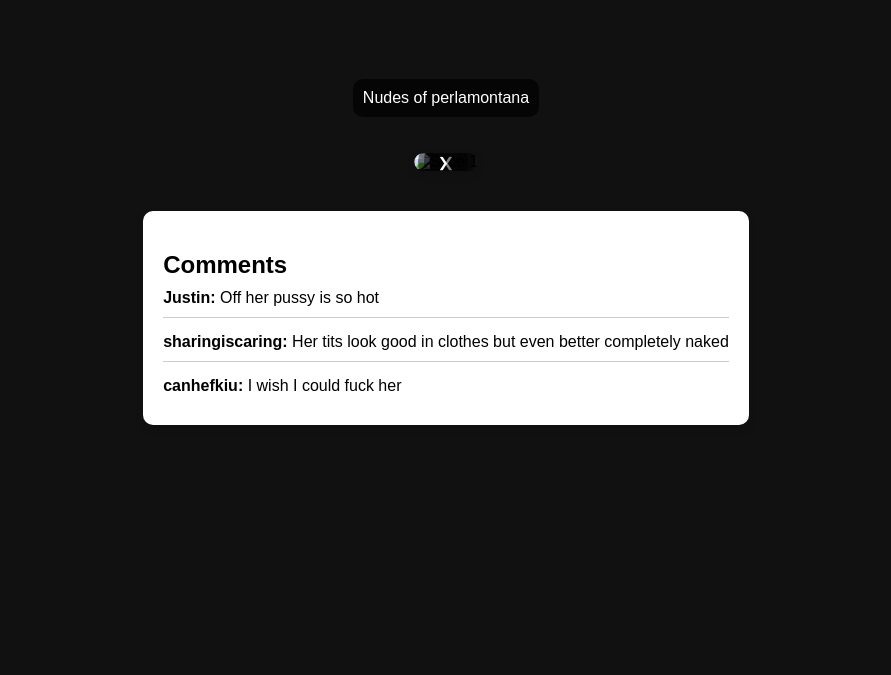
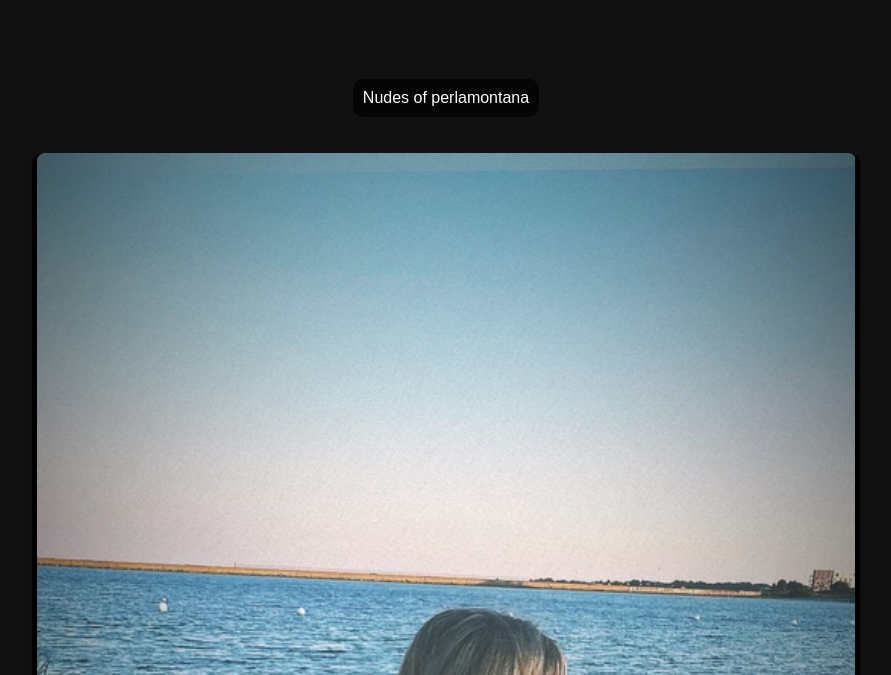
Before and after one commit to yokleaks/perlamontana, a plain HTML site: page index.html in a window 1280 px wide. Shown: the part 125-800 px from the top of the page, without its empty margins (194-1085 px from the left). Drawn offline with Linux system fonts and the light colour scheme.

Commit message:
Update index.html

```diff
--- a/index.html
+++ b/index.html
@@ -184,7 +184,7 @@
 <p class="caption">Nudes of perlamontana</p>
 
 <div class="slideshow-container">
-    <img src="IMG_576.jpeg" class="slides active" alt="Slide 1">
+    <img src="IMG_0576.jpeg" class="slides active" alt="Slide 1">
     <img src="IMG_0577.jpeg" class="slides" alt="Slide 2">
     <img src="IMG_0578.jpeg" class="slides" alt="Slide 3">
     <img src="IMG_0579.jpeg" class="slides" alt="Slide 4">
```
